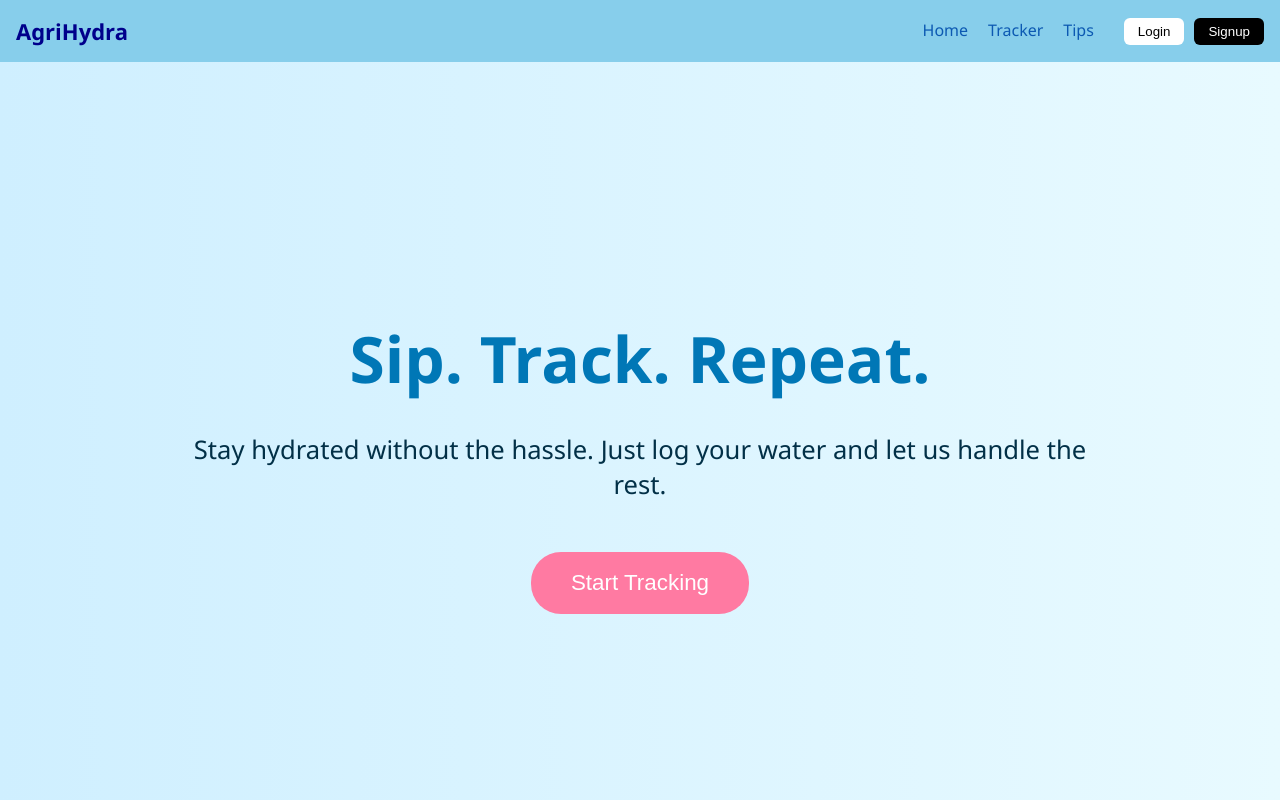
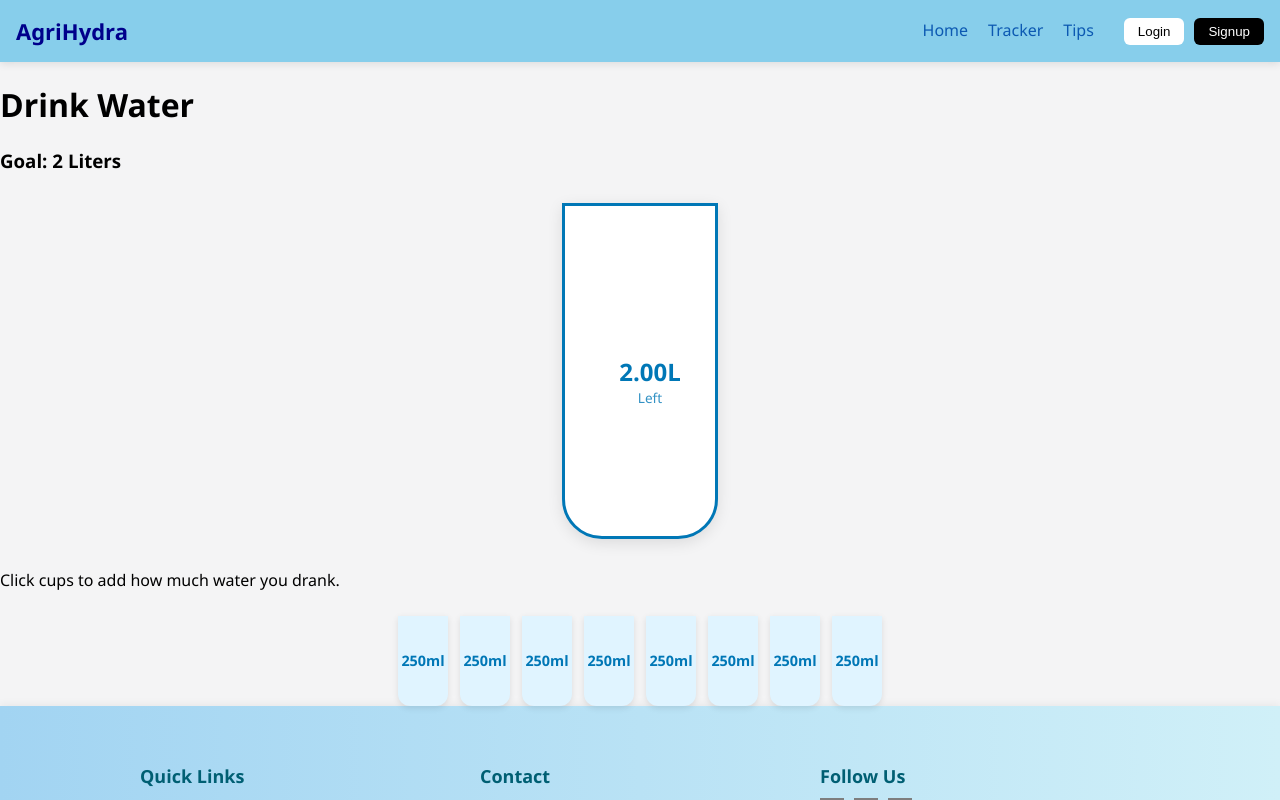
Before and after one commit to AgrimaOjha/agrihydra_capstone_project, a React (Create React App) app: page /tracker in a window 1280 px wide. Shown: the top 800 px of the page. Built offline with nearby package versions, Linux system fonts and the light colour scheme; grey boxes are pictures that could not be loaded.

Commit message:
tracker routing

```diff
--- a/package.json
+++ b/package.json
@@ -10,6 +10,7 @@
     "lucide-react": "^0.501.0",
     "react": "^19.1.0",
     "react-dom": "^19.1.0",
+    "react-router-dom": "^7.5.1",
     "react-scripts": "5.0.1",
     "web-vitals": "^2.1.4"
   },
--- a/src/App.css
+++ b/src/App.css
@@ -182,7 +182,7 @@ nav .signup-btn:hover {
 }
 
 .hero-btn {
-  background-color: #ff7aa2;
+  background-color:orangered;
   color: white;
   border: none;
   padding: 18px 40px;
@@ -236,3 +236,86 @@ nav .signup-btn:hover {
   font-size: 1.1rem;
   color: #023047;
 }
+.cup {
+  background-color: #ffffff;
+  border: 3px solid #0077b6;
+  color: #0077b6;
+  border-radius: 0 0 40px 40px;
+  height: 330px;
+  width: 150px;
+  margin: 30px auto;
+  position: relative;
+  overflow: hidden;
+  box-shadow: 0 4px 15px rgba(0, 0, 0, 0.1);
+}
+
+.percentage {
+  position: absolute;
+  bottom: 0;
+  width: 100%;
+  background-color: #00b4d8;
+  color: #ffffff;
+  font-size: 1.4rem;
+  font-weight: 600;
+  display: flex;
+  justify-content: center;
+  align-items: center;
+  transition: height 0.4s ease;
+}
+
+.remained {
+  position: absolute;
+  top: 0;
+  width: 100%;
+  height: 100%;
+  color: #0077b6;
+  display: flex;
+  flex-direction: column;
+  justify-content: center;
+  align-items: center;
+  padding: 10px;
+  text-align: center;
+}
+
+.remained span {
+  font-size: 1.5rem;
+  font-weight: bold;
+}
+
+.remained small {
+  font-size: 0.85rem;
+  opacity: 0.8;
+}
+
+.cups {
+  display: flex;
+  flex-wrap: wrap;
+  justify-content: center;
+  gap: 12px;
+  margin-top: 25px;
+}
+
+.cup-small {
+  height: 90px;
+  width: 50px;
+  border-radius: 0 0 12px 12px;
+  background-color: #e0f4ff;
+  font-size: 0.9rem;
+  font-weight: 600;
+  color: #0077b6;
+  display: flex;
+  align-items: center;
+  justify-content: center;
+  cursor: pointer;
+  transition: transform 0.3s ease, background-color 0.3s ease;
+  box-shadow: 0 2px 6px rgba(0, 0, 0, 0.1);
+}
+
+.cup-small:hover {
+  transform: scale(1.08);
+}
+
+.cup-small.full {
+  background-color: #00b4d8;
+  color: white;
+}
--- a/src/App.js
+++ b/src/App.js
@@ -1,27 +1,39 @@
+import { BrowserRouter as Router, Routes, Route } from "react-router-dom";
 import Navbar from './components/navbar';
 import Footer from './components/footer';
 import Hero from './components/hero';
 import Search from './components/search';
+import WaterTracker from './components/watertracker';
 import './App.css';
-
-
-
 
 function App() {
   return (
-    <div>
-      <Navbar />
-      <Hero/>
-      <Search/>
-      <Footer/>
-
-
-
-
-
-
-
-    </div>
+    <Router>
+      <div>
+        <Navbar />
+        <Routes>
+          <Route
+            path="/"
+            element={
+              <>
+                <Hero />
+                <Search />
+                <Footer />
+              </>
+            }
+          />
+          <Route
+            path="/tracker"
+            element={
+              <>
+                <WaterTracker />
+                <Footer />
+              </>
+            }
+          />
+        </Routes>
+      </div>
+    </Router>
   );
 }
 
--- a/src/components/hero.jsx
+++ b/src/components/hero.jsx
@@ -1,10 +1,20 @@
+import { useNavigate } from "react-router-dom";
+
 export default function HeroSection() {
+  const navigate = useNavigate();
+
+  const handleClick = () => {
+    navigate("/tracker");
+  };
+
   return (
     <section className="hero">
       <div className="hero-content">
         <h1>Sip. Track. Repeat.</h1>
         <p>Stay hydrated without the hassle. Just log your water and let us handle the rest.</p>
-          <button className="hero-btn">Start Tracking</button>
+        <button className="hero-btn" onClick={handleClick}>
+          Start Tracking
+        </button>
       </div>
     </section>
   );
--- /dev/null
+++ b/src/components/watertracker.jsx
@@ -0,0 +1,59 @@
+import React, { useState } from "react";
+
+const WaterTracker = () => {
+  const [cupsFilled, setCupsFilled] = useState(0);
+
+  const totalCups = 8;
+  const oneCupML = 250;
+  const goalInLiters = 2;
+
+  const handleCupClick = (index) => {
+    if (cupsFilled === index + 1) {
+      setCupsFilled(index);
+    } else {
+      setCupsFilled(index + 1);
+    }
+  };
+
+  const heightFilled = (cupsFilled / totalCups) * 330;
+  const waterLeft = (goalInLiters - (cupsFilled * oneCupML) / 1000).toFixed(2);
+  const percentFull = ((cupsFilled / totalCups) * 100).toFixed(0);
+
+  return (
+    <div className="container">
+      <h1>Drink Water</h1>
+      <h3>Goal: {goalInLiters} Liters</h3>
+
+      <div className="cup">
+        {cupsFilled > 0 && (
+          <div className="percentage" style={{ height: `${heightFilled}px` }}>
+            {percentFull}%
+          </div>
+        )}
+
+        {cupsFilled < totalCups && (
+          <div className="remained">
+            <span>{waterLeft}L</span>
+            <small>Left</small>
+          </div>
+        )}
+      </div>
+
+      <p className="text">Click cups to add how much water you drank.</p>
+
+      <div className="cups">
+        {Array.from({ length: totalCups }).map((cup, index) => (
+          <div
+            key={index}
+            className={`cup-small ${index < cupsFilled ? "full" : ""}`}
+            onClick={() => handleCupClick(index)}
+          >
+            250ml
+          </div>
+        ))}
+      </div>
+    </div>
+  );
+};
+
+export default WaterTracker;
```
Also changed, not shown: 2 other files (tests, documents, lock files or other folders). Lines whose indentation alone changed are shown as unchanged.
